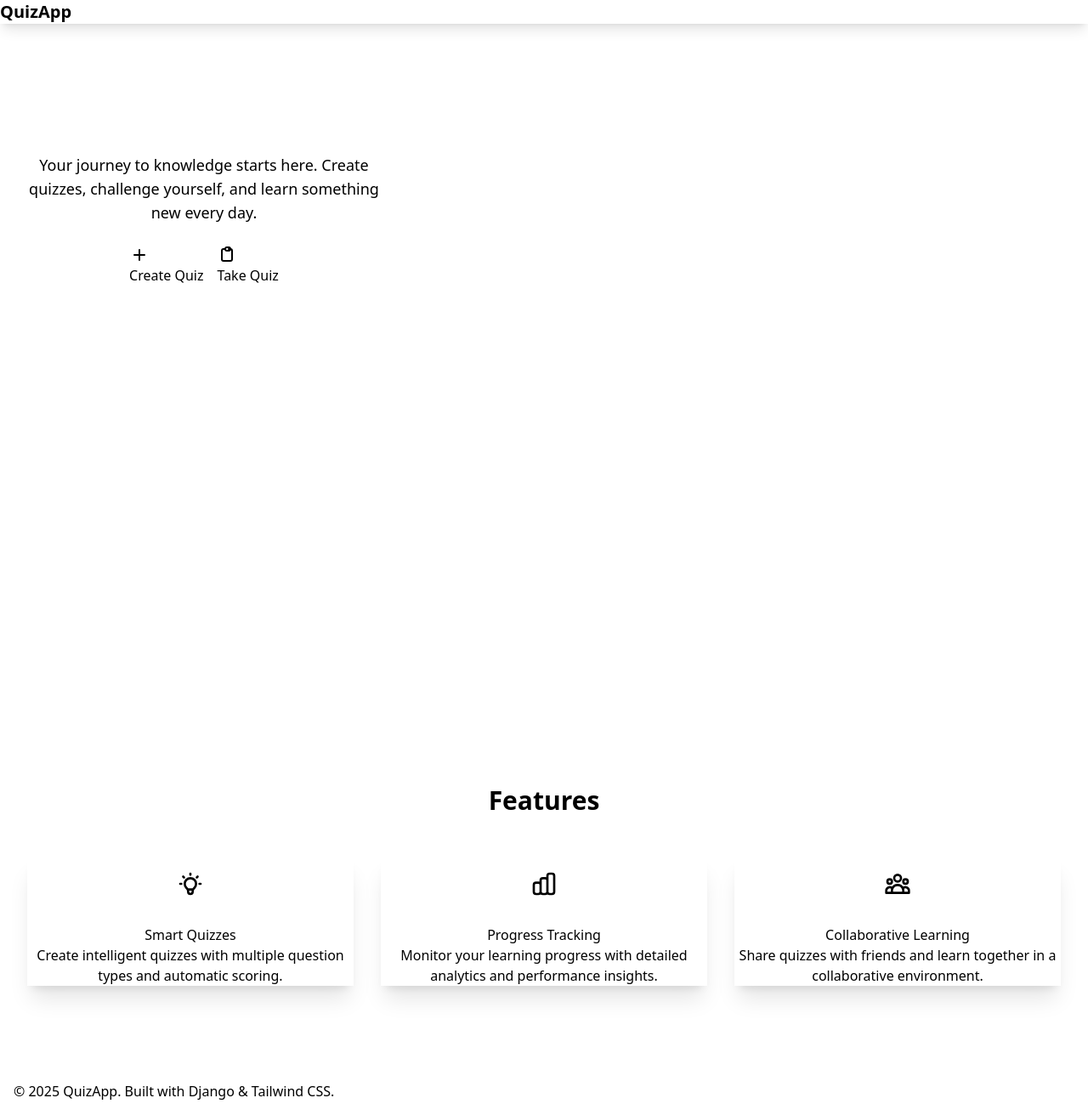
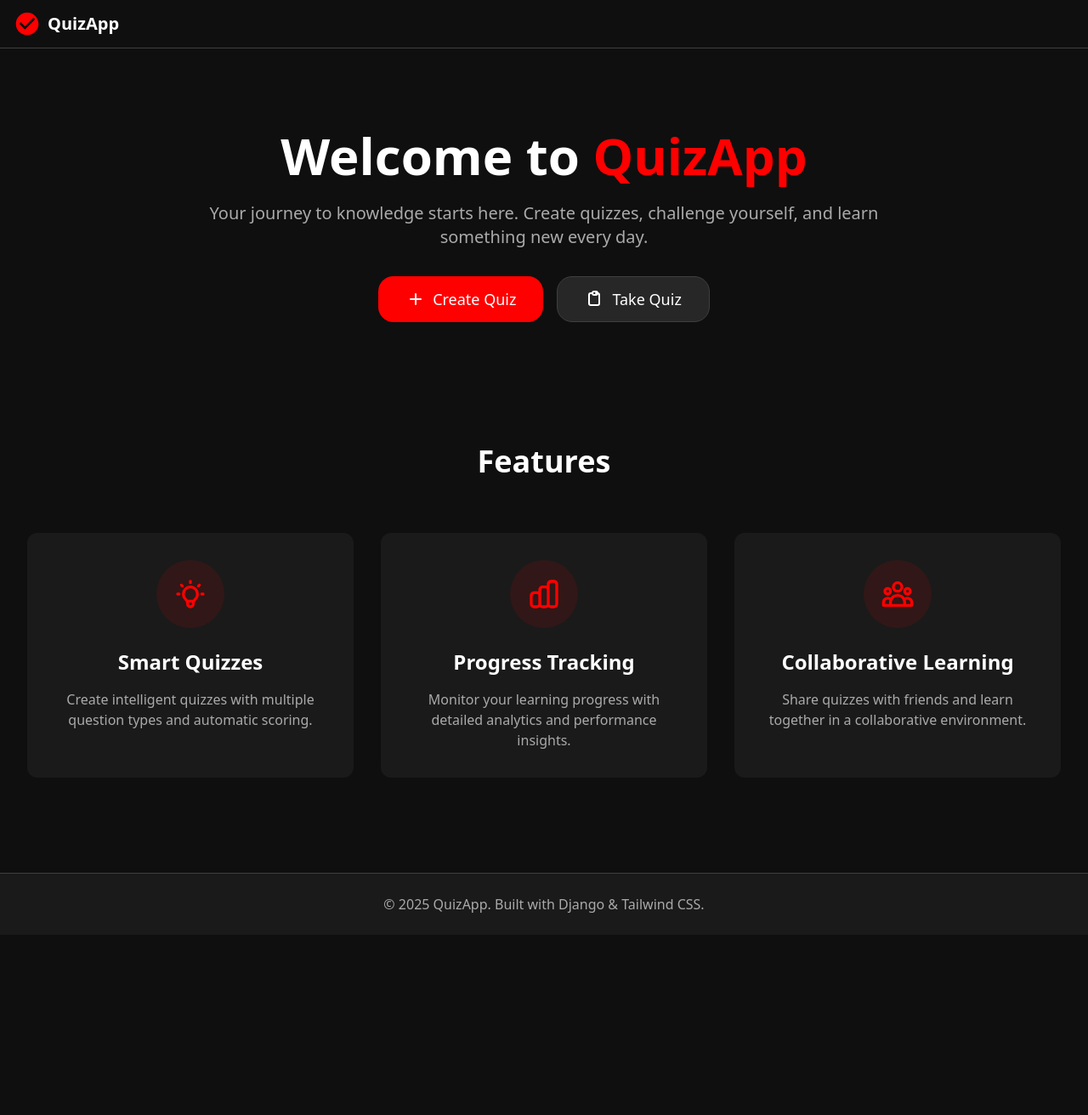
Before and after one commit to neerajadhav/QuizAppFull, a Django app: page / in a window 1280 px wide. Shown: the whole page at 85% size. After the commit the page ends 1074 px from the top, so only its background shows below. Run offline with Django 5.2, Linux system fonts and the light colour scheme; some libraries are stand-ins or nearby versions.

Commit message:
dark youtube theme with static

```diff
--- a/config/urls.py
+++ b/config/urls.py
@@ -17,6 +17,7 @@ Including another URLconf
 from django.contrib import admin
 from django.urls import path, include
 from django.conf import settings
+from django.conf.urls.static import static
 
 urlpatterns = [
     path('admin/', admin.site.urls),
@@ -28,3 +29,5 @@ if settings.DEBUG:
     urlpatterns += [
         path("__reload__/", include("django_browser_reload.urls")),
     ]
+    # Serve static files during development
+    urlpatterns += static(settings.STATIC_URL, document_root=settings.STATICFILES_DIRS[0])
--- a/templates/base.html
+++ b/templates/base.html
@@ -1,6 +1,6 @@
 {% load static tailwind_tags %}
 <!DOCTYPE html>
-<html lang="en" data-theme="light">
+<html lang="en" data-theme="dark">
 <head>
     <meta charset="UTF-8">
     <meta name="viewport" content="width=device-width, initial-scale=1.0">
@@ -12,18 +12,88 @@
     <!-- Favicon -->
     <link rel="icon" type="image/x-icon" href="{% static 'favicon.ico' %}">
 
+    <style>
+        :root {
+            --yt-red: #ff0000;
+            --yt-dark-bg: #0f0f0f;
+            --yt-dark-secondary: #1a1a1a;
+            --yt-dark-hover: #272727;
+            --yt-text-primary: #ffffff;
+            --yt-text-secondary: #aaaaaa;
+        }
+
+        body {
+            background-color: var(--yt-dark-bg);
+            color: var(--yt-text-primary);
+        }
+
+        .yt-card {
+            background-color: var(--yt-dark-secondary);
+            border-radius: 12px;
+            transition: all 0.2s ease-in-out;
+        }
+
+        .yt-card:hover {
+            background-color: var(--yt-dark-hover);
+            transform: translateY(-2px);
+        }
+
+        .yt-button-primary {
+            background-color: var(--yt-red);
+            color: white;
+            border: none;
+            border-radius: 18px;
+            padding: 10px 16px;
+            font-weight: 500;
+            transition: all 0.2s ease-in-out;
+        }
+
+        .yt-button-primary:hover {
+            background-color: #cc0000;
+        }
+
+        .yt-button-secondary {
+            background-color: var(--yt-dark-hover);
+            color: var(--yt-text-primary);
+            border: 1px solid #3f3f3f;
+            border-radius: 18px;
+            padding: 10px 16px;
+            font-weight: 500;
+            transition: all 0.2s ease-in-out;
+        }
+
+        .yt-button-secondary:hover {
+            background-color: #3f3f3f;
+        }
+
+        .yt-navbar {
+            background-color: var(--yt-dark-bg);
+            border-bottom: 1px solid #3f3f3f;
+        }
+
+        .yt-footer {
+            background-color: var(--yt-dark-secondary);
+            border-top: 1px solid #3f3f3f;
+        }
+    </style>
+
     {% block extra_css %}{% endblock %}
 </head>
-<body class="min-h-screen bg-base-100">
+<body class="min-h-screen" style="background-color: var(--yt-dark-bg);"">
     <!-- Navigation -->
-    <nav class="navbar bg-primary text-primary-content shadow-lg">
-        <div class="navbar-start">
-            <a class="btn btn-ghost text-xl font-bold" href="{% url 'home' %}">
-                QuizApp
-            </a>
-        </div>
-        <div class="navbar-end">
-            <!-- Future navigation items -->
+    <nav class="yt-navbar px-4 py-3">
+        <div class="flex items-center justify-between max-w-7xl mx-auto">
+            <div class="flex items-center">
+                <a class="text-xl font-bold flex items-center space-x-2" href="{% url 'home' %}" style="color: var(--yt-text-primary);">
+                    <svg class="w-8 h-8" style="color: var(--yt-red);" fill="currentColor" viewBox="0 0 24 24">
+                        <path d="M12 2C6.48 2 2 6.48 2 12s4.48 10 10 10 10-4.48 10-10S17.52 2 12 2zm-2 15l-5-5 1.41-1.41L10 14.17l7.59-7.59L19 8l-9 9z"/>
+                    </svg>
+                    <span>QuizApp</span>
+                </a>
+            </div>
+            <div class="flex items-center space-x-4">
+                <!-- Future navigation items -->
+            </div>
         </div>
     </nav>
 
@@ -33,9 +103,9 @@
     </main>
 
     <!-- Footer -->
-    <footer class="footer footer-center p-4 bg-base-300 text-base-content mt-auto">
-        <div>
-            <p>&copy; 2025 QuizApp. Built with Django & Tailwind CSS.</p>
+    <footer class="yt-footer p-6 mt-auto">
+        <div class="text-center">
+            <p style="color: var(--yt-text-secondary);">&copy; 2025 QuizApp. Built with Django & Tailwind CSS.</p>
         </div>
     </footer>
 
--- a/templates/home.html
+++ b/templates/home.html
@@ -3,75 +3,69 @@
 {% block title %}Welcome - QuizApp{% endblock %}
 
 {% block content %}
-<div class="hero min-h-screen bg-gradient-to-br from-primary/10 to-secondary/10">
-    <div class="hero-content text-center">
-        <div class="max-w-md">
-            <h1 class="text-5xl font-bold bg-gradient-to-r from-primary to-secondary bg-clip-text text-transparent">
-                Welcome to QuizApp
+<div class="min-h-screen pt-16" style="background-color: var(--yt-dark-bg);">
+    <div class="text-center max-w-4xl mx-auto px-4">
+        <div class="mb-12">
+            <h1 class="text-6xl font-bold mb-6" style="color: var(--yt-text-primary);">
+                Welcome to
+                <span style="color: var(--yt-red);">QuizApp</span>
             </h1>
-            <p class="py-6 text-lg text-base-content/80">
+            <p class="text-xl mb-8" style="color: var(--yt-text-secondary);">
                 Your journey to knowledge starts here. Create quizzes, challenge yourself, and learn something new every day.
             </p>
-            <div class="flex flex-col sm:flex-row gap-4 justify-center">
-                <button class="btn btn-primary btn-lg">
-                    <svg class="w-6 h-6 mr-2" fill="none" stroke="currentColor" viewBox="0 0 24 24">
+            <div class="flex flex-col sm:flex-row gap-4 justify-center mb-16">
+                <button class="yt-button-primary text-lg px-8 py-3 flex items-center justify-center space-x-2">
+                    <svg class="w-6 h-6" fill="none" stroke="currentColor" viewBox="0 0 24 24">
                         <path stroke-linecap="round" stroke-linejoin="round" stroke-width="2" d="M12 6v6m0 0v6m0-6h6m-6 0H6"></path>
                     </svg>
-                    Create Quiz
+                    <span>Create Quiz</span>
                 </button>
-                <button class="btn btn-secondary btn-lg">
-                    <svg class="w-6 h-6 mr-2" fill="none" stroke="currentColor" viewBox="0 0 24 24">
+                <button class="yt-button-secondary text-lg px-8 py-3 flex items-center justify-center space-x-2">
+                    <svg class="w-6 h-6" fill="none" stroke="currentColor" viewBox="0 0 24 24">
                         <path stroke-linecap="round" stroke-linejoin="round" stroke-width="2" d="M9 5H7a2 2 0 00-2 2v10a2 2 0 002 2h8a2 2 0 002-2V7a2 2 0 00-2-2h-2M9 5a2 2 0 002 2h2a2 2 0 002-2M9 5a2 2 0 012-2h2a2 2 0 012 2"></path>
                     </svg>
-                    Take Quiz
+                    <span>Take Quiz</span>
                 </button>
-            </div>
             </div>
         </div>
     </div>
 
 <!-- Features section -->
-<div class="py-16 bg-base-100">
-    <div class="container mx-auto px-4">
-        <h2 class="text-3xl font-bold text-center mb-12">Features</h2>
+<div class="py-20">
+    <div class="max-w-7xl mx-auto px-4">
+        <h2 class="text-4xl font-bold text-center mb-16" style="color: var(--yt-text-primary);">Features</h2>
         <div class="grid grid-cols-1 md:grid-cols-3 gap-8">
             <!-- Feature 1 -->
-            <div class="card bg-base-200 shadow-xl">
-                <div class="card-body text-center">
-                    <div class="mx-auto w-16 h-16 bg-primary/10 rounded-full flex items-center justify-center mb-4">
-                        <svg class="w-8 h-8 text-primary" fill="none" stroke="currentColor" viewBox="0 0 24 24">
+            <div class="yt-card p-8 text-center">
+                <div class="mx-auto w-20 h-20 rounded-full flex items-center justify-center mb-6" style="background-color: rgba(255, 0, 0, 0.1);">
+                    <svg class="w-10 h-10" style="color: var(--yt-red);" fill="none" stroke="currentColor" viewBox="0 0 24 24">
                         <path stroke-linecap="round" stroke-linejoin="round" stroke-width="2" d="M9.663 17h4.673M12 3v1m6.364 1.636l-.707.707M21 12h-1M4 12H3m3.343-5.657l-.707-.707m2.828 9.9a5 5 0 117.072 0l-.548.547A3.374 3.374 0 0014 18.469V19a2 2 0 11-4 0v-.531c0-.895-.356-1.754-.988-2.386l-.548-.547z"></path>
                     </svg>
                 </div>
-                    <h3 class="card-title justify-center">Smart Quizzes</h3>
-                    <p>Create intelligent quizzes with multiple question types and automatic scoring.</p>
-                </div>
+                <h3 class="text-2xl font-bold mb-4" style="color: var(--yt-text-primary);">Smart Quizzes</h3>
+                <p style="color: var(--yt-text-secondary);">Create intelligent quizzes with multiple question types and automatic scoring.</p>
             </div>
 
             <!-- Feature 2 -->
-            <div class="card bg-base-200 shadow-xl">
-                <div class="card-body text-center">
-                    <div class="mx-auto w-16 h-16 bg-secondary/10 rounded-full flex items-center justify-center mb-4">
-                        <svg class="w-8 h-8 text-secondary" fill="none" stroke="currentColor" viewBox="0 0 24 24">
+            <div class="yt-card p-8 text-center">
+                <div class="mx-auto w-20 h-20 rounded-full flex items-center justify-center mb-6" style="background-color: rgba(255, 0, 0, 0.1);">
+                    <svg class="w-10 h-10" style="color: var(--yt-red);" fill="none" stroke="currentColor" viewBox="0 0 24 24">
                         <path stroke-linecap="round" stroke-linejoin="round" stroke-width="2" d="M9 19v-6a2 2 0 00-2-2H5a2 2 0 00-2 2v6a2 2 0 002 2h2a2 2 0 002-2zm0 0V9a2 2 0 012-2h2a2 2 0 012 2v10m-6 0a2 2 0 002 2h2a2 2 0 002-2m0 0V5a2 2 0 012-2h2a2 2 0 012 2v14a2 2 0 01-2 2h-2a2 2 0 01-2-2z"></path>
                     </svg>
                 </div>
-                    <h3 class="card-title justify-center">Progress Tracking</h3>
-                    <p>Monitor your learning progress with detailed analytics and performance insights.</p>
-                </div>
+                <h3 class="text-2xl font-bold mb-4" style="color: var(--yt-text-primary);">Progress Tracking</h3>
+                <p style="color: var(--yt-text-secondary);">Monitor your learning progress with detailed analytics and performance insights.</p>
             </div>
 
             <!-- Feature 3 -->
-            <div class="card bg-base-200 shadow-xl">
-                <div class="card-body text-center">
-                    <div class="mx-auto w-16 h-16 bg-accent/10 rounded-full flex items-center justify-center mb-4">
-                        <svg class="w-8 h-8 text-accent" fill="none" stroke="currentColor" viewBox="0 0 24 24">
+            <div class="yt-card p-8 text-center">
+                <div class="mx-auto w-20 h-20 rounded-full flex items-center justify-center mb-6" style="background-color: rgba(255, 0, 0, 0.1);">
+                    <svg class="w-10 h-10" style="color: var(--yt-red);" fill="none" stroke="currentColor" viewBox="0 0 24 24">
                         <path stroke-linecap="round" stroke-linejoin="round" stroke-width="2" d="M17 20h5v-2a3 3 0 00-5.356-1.857M17 20H7m10 0v-2c0-.656-.126-1.283-.356-1.857M7 20H2v-2a3 3 0 015.356-1.857M7 20v-2c0-.656.126-1.283.356-1.857m0 0a5.002 5.002 0 019.288 0M15 7a3 3 0 11-6 0 3 3 0 016 0zm6 3a2 2 0 11-4 0 2 2 0 014 0zM7 10a2 2 0 11-4 0 2 2 0 014 0z"></path>
                     </svg>
                 </div>
-                    <h3 class="card-title justify-center">Collaborative Learning</h3>
-                    <p>Share quizzes with friends and learn together in a collaborative environment.</p>
-                </div>
+                <h3 class="text-2xl font-bold mb-4" style="color: var(--yt-text-primary);">Collaborative Learning</h3>
+                <p style="color: var(--yt-text-secondary);">Share quizzes with friends and learn together in a collaborative environment.</p>
             </div>
         </div>
     </div>
```
Also changed, not shown: youtube/templates/base.html (+25 -6 lines), static/favicon.ico (added). Lines whose indentation alone changed are shown as unchanged.
